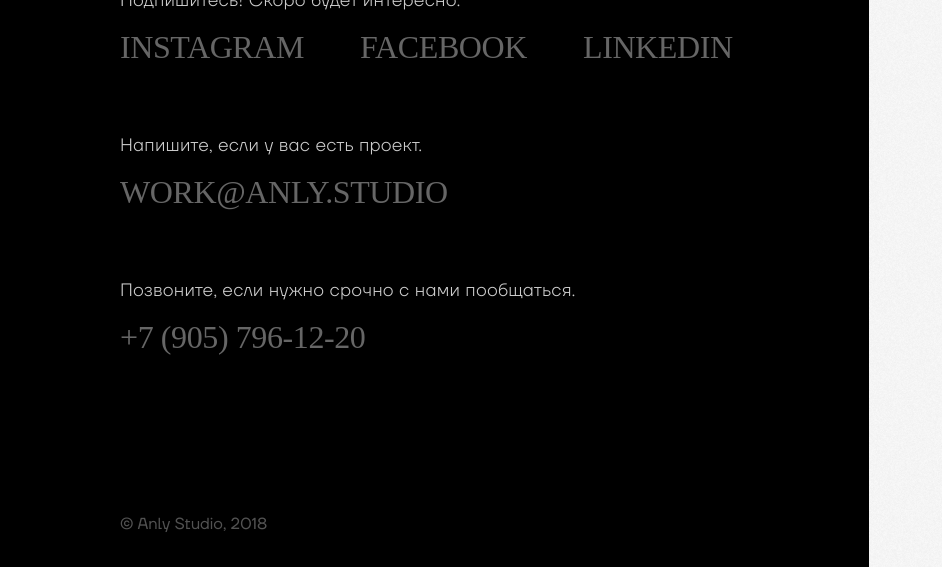
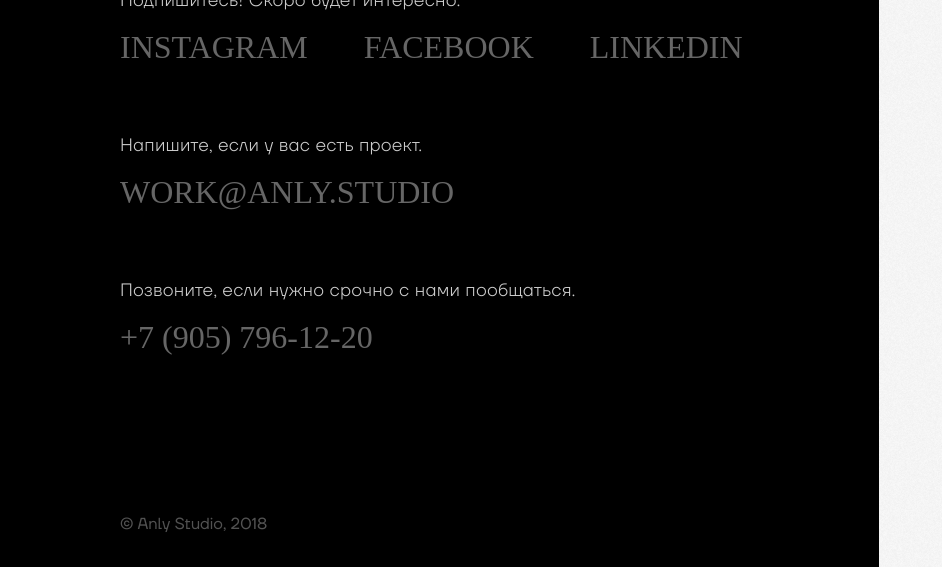
Before and after one commit to VonderVuflya/anly.studio, a plain HTML site: page index.html in a window 1280 px wide. Shown: the part 2407-2974 px from the top of the page, without its empty margins (0-942 px from the left). Drawn offline with nearby package versions, Linux system fonts and the light colour scheme.

Commit message:
upd font

```diff
--- a/style.sass
+++ b/style.sass
@@ -101,6 +101,7 @@
             @media screen and (max-width:414px)
               font-size: 22px
             @media screen and (device-width:414px)
+              font-family: TTFirsNeue-Light
               font-size: 26px
 
         a
@@ -174,7 +175,6 @@
           font-style: normal
           font-stretch: normal
           line-height: normal
-          letter-spacing: -0.4px
           text-transform: uppercase
 
           // @media screen and (max-width: 768px)
@@ -206,6 +206,7 @@
             flex-direction: column
 
           a
+            font-family: TTFirsNeue-Black
             @media screen and (max-width: 768px)
               &:first-child
                 color: #FF61CB
```
Also changed, not shown: style.css, 1 other file.
